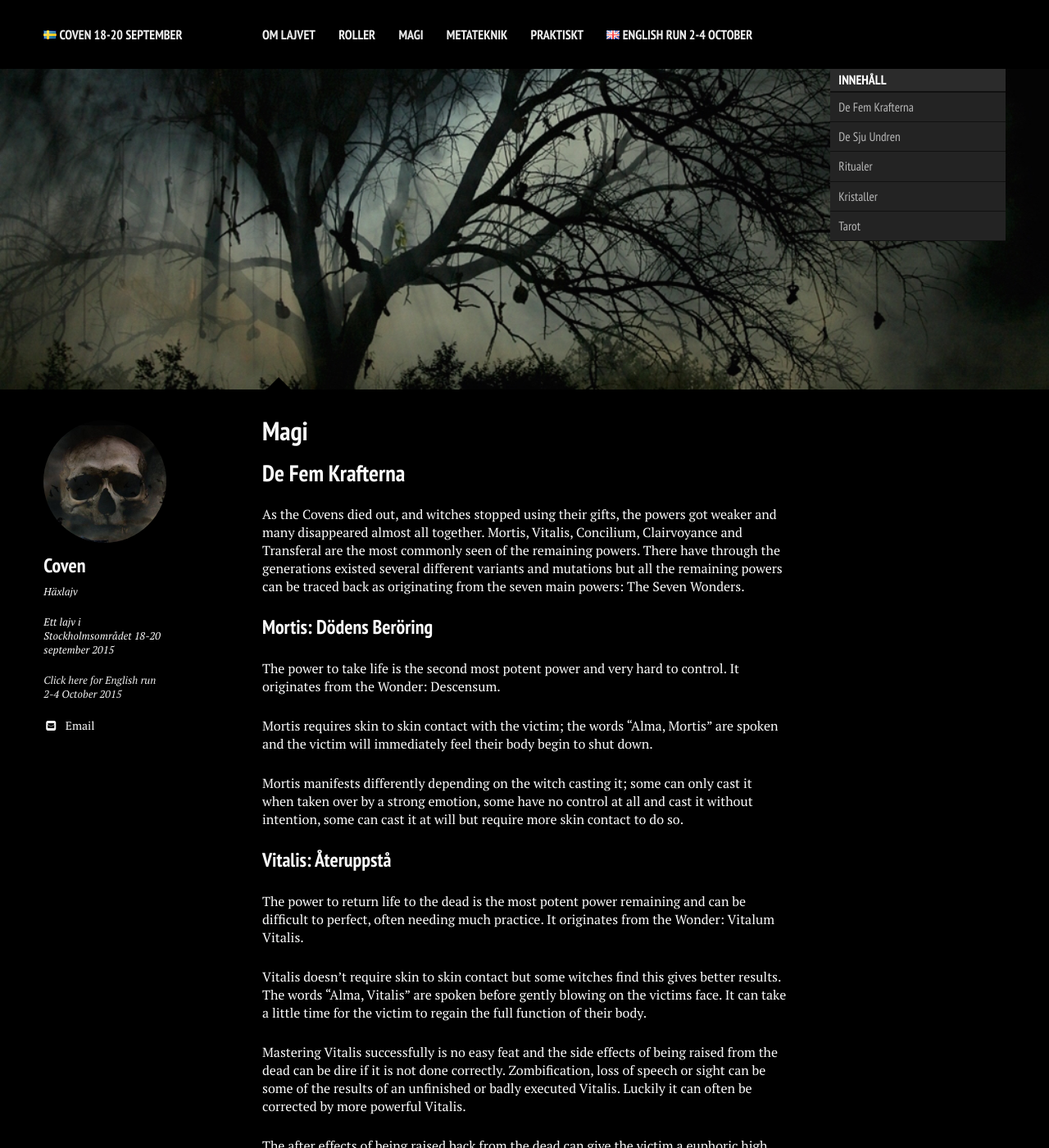
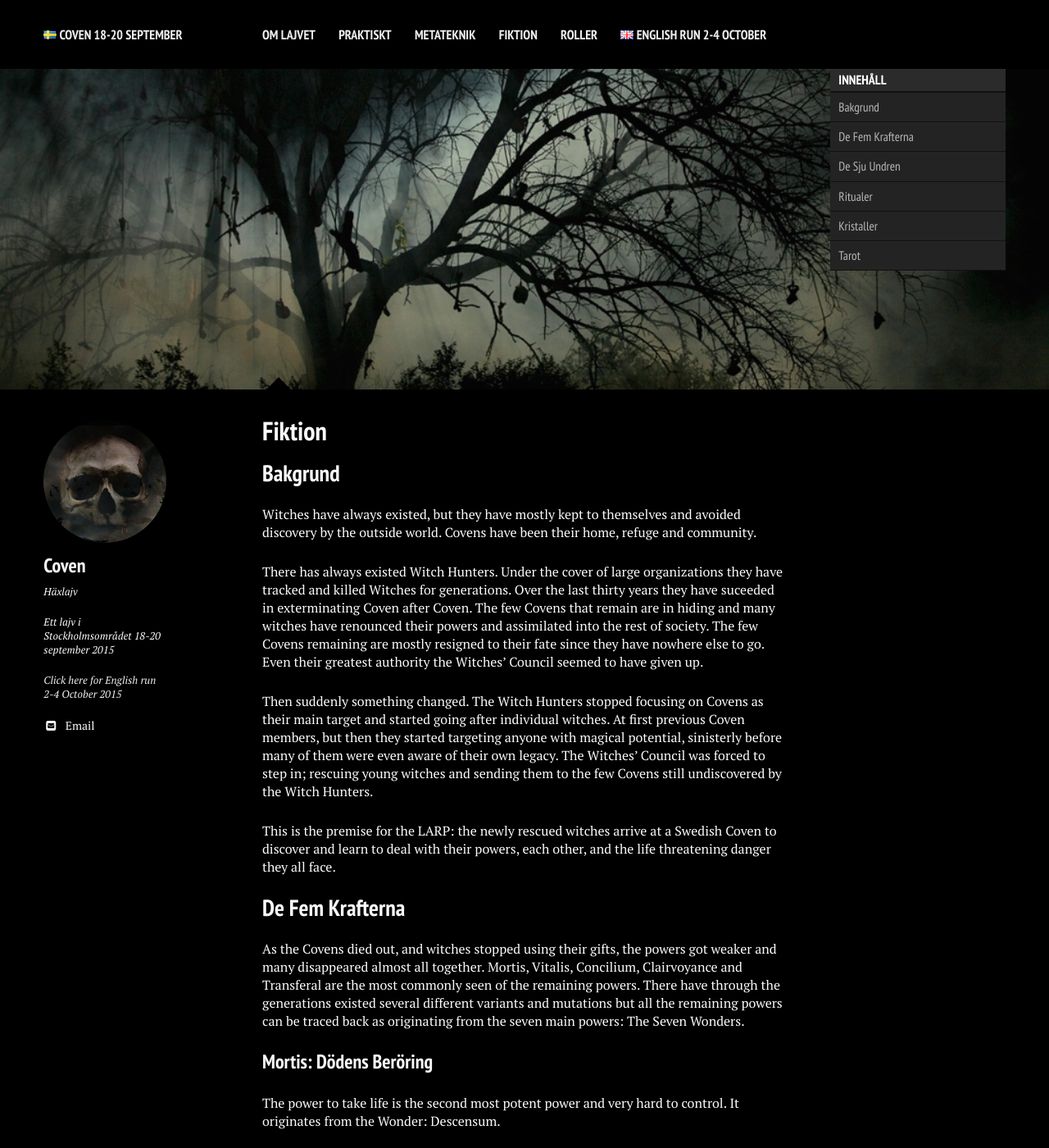
Before and after one commit to stanislavb/www.coven.nu, a Jekyll site: the page built from fiktion/index.md, in a window 1280 px wide and 1400 px high. Shown: the whole window at 82% size. Built offline with Jekyll 4.4.1, drawn with Linux system fonts in a browser that asks for light colours; nearby versions of some CDN libraries.

Commit message:
Magi -> Fiktion

```diff
--- a/_data/navigation.yml
+++ b/_data/navigation.yml
@@ -3,14 +3,14 @@
 - title: Om lajvet
   url: /om-lajvet/
 
-- title: Roller
-  url: /roller/
-
-- title: Magi
-  url: /magi/
+- title: Praktiskt
+  url: /praktiskt/
 
 - title: Metateknik
   url: /metateknik/
 
-- title: Praktiskt
-  url: /praktiskt/
+- title: Fiktion
+  url: /fiktion/
+
+- title: Roller
+  url: /roller/
--- a/magi/index.md
+++ b/fiktion/index.md
@@ -1,7 +1,7 @@
 ---
 layout: page
-title: Magi
-tags: [magi, krafter, ritualer, tarot, kristaller]
+title: Fiktion
+tags: [fiktion, magi, krafter, ritualer, tarot, kristaller]
 comments: true
 image:
   feature: sample-image-1.jpg
@@ -16,6 +16,16 @@ image:
 {:toc}
 </div>
 </section><!-- /#table-of-contents -->
+
+## Bakgrund
+
+Witches have always existed, but they have mostly kept to themselves and avoided discovery by the outside world. Covens have been their home, refuge and community.
+
+There has always existed Witch Hunters. Under the cover of large organizations they have tracked and killed Witches for generations. Over the last thirty years they have suceeded in exterminating Coven after Coven. The few Covens that remain are in hiding and many witches have renounced their powers and assimilated into the rest of society. The few Covens remaining are mostly resigned to their fate since they have nowhere else to go. Even their greatest authority the Witches' Council seemed to have given up.
+
+Then suddenly something changed. The Witch Hunters stopped focusing on Covens as their main target and started going after individual witches. At first previous Coven members, but then they started targeting anyone with magical potential, sinisterly before many of them were even aware of their own legacy. The Witches' Council was forced to step in; rescuing young witches and sending them to the few Covens still undiscovered by the Witch Hunters.
+
+This is the premise for the LARP: the newly rescued witches arrive at a Swedish Coven to discover and learn to deal with their powers, each other, and the life threatening danger they all face.
 
 ## De Fem Krafterna
 
```
Also changed, not shown: om-lajvet/index.md (+0 -10 lines), 1 other file.
